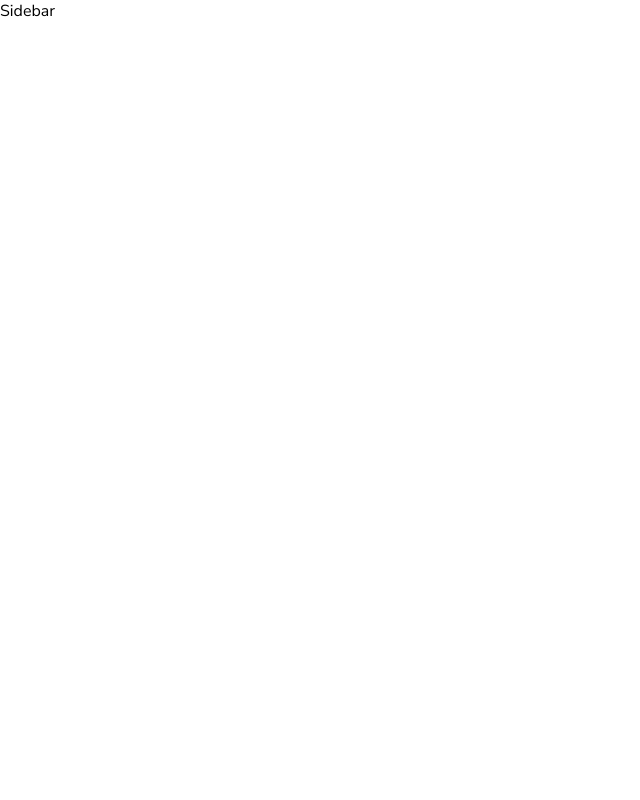
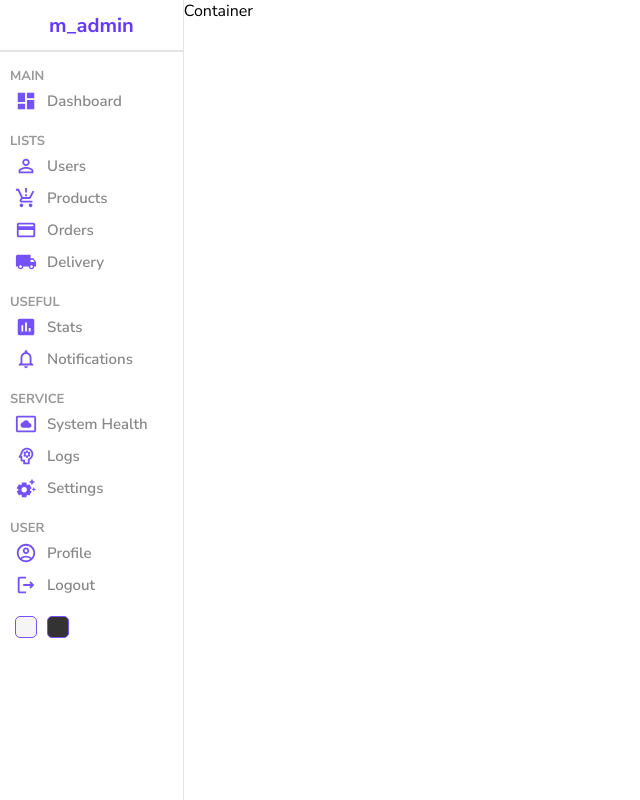
Before and after one commit to kholturaev2001/admin-dashboard, a React (Create React App) app: page / in a window 1280 px wide. Shown: the whole page, without its empty margins (0-640 px from the left). Built offline with nearby package versions, Linux system fonts and the light colour scheme.

Commit message:
finish sidebar

```diff
--- a/package.json
+++ b/package.json
@@ -3,6 +3,10 @@
   "version": "0.1.0",
   "private": true,
   "dependencies": {
+    "@emotion/react": "^11.10.8",
+    "@emotion/styled": "^11.10.8",
+    "@mui/icons-material": "^5.11.16",
+    "@mui/material": "^5.12.2",
     "@testing-library/jest-dom": "^5.16.5",
     "@testing-library/react": "^13.4.0",
     "@testing-library/user-event": "^13.5.0",
--- a/src/components/sidebar/Sidebar.jsx
+++ b/src/components/sidebar/Sidebar.jsx
@@ -1,10 +1,94 @@
 import React from 'react'
 import './sidebar.scss'
+import DashboardIcon from '@mui/icons-material/Dashboard';
+import PersonOutlineOutlinedIcon from '@mui/icons-material/PersonOutlineOutlined';
+import ProductionQuantityLimitsIcon from '@mui/icons-material/ProductionQuantityLimits';
+import CreditCardOutlinedIcon from '@mui/icons-material/CreditCardOutlined';
+import LocalShippingIcon from '@mui/icons-material/LocalShipping';
+import AssessmentIcon from '@mui/icons-material/Assessment';
+import NotificationsNoneIcon from '@mui/icons-material/NotificationsNone';
+import SettingsSystemDaydreamIcon from '@mui/icons-material/SettingsSystemDaydream';
+import PsychologyOutlinedIcon from '@mui/icons-material/PsychologyOutlined';
+import SettingsSuggestIcon from '@mui/icons-material/SettingsSuggest';
+import AccountCircleOutlinedIcon from '@mui/icons-material/AccountCircleOutlined';
+import LogoutOutlinedIcon from '@mui/icons-material/LogoutOutlined';
+
+
+
 
 const Sidebar = () => {
-  return (
-    <div>Sidebar</div>
-  )
+    return (
+        <div className='sidebar'>
+            <div className="top">
+                <span className="logo">m_admin</span>
+            </div>
+            <hr />
+            <div className="center">
+                <ul>
+                    <p className="title">MAIN</p>
+                    <li>
+                        <DashboardIcon className='icon' />
+                        <span>Dashboard</span>
+                    </li>
+                    <p className="title">LISTS</p>
+                    <li>
+
+                        <PersonOutlineOutlinedIcon className='icon' />
+                        <span>Users</span>
+                    </li>
+                    <li>
+                        <ProductionQuantityLimitsIcon className='icon' />
+                        <span>Products</span>
+                    </li>
+                    <li>
+                        <CreditCardOutlinedIcon className='icon' />
+                        <span>Orders</span>
+                    </li>
+                    <li>
+                        <LocalShippingIcon className='icon' />
+                        <span>Delivery</span>
+                    </li>
+                    <p className="title">USEFUL</p>
+
+                    <li>
+                        <AssessmentIcon className='icon' />
+                        <span>Stats</span>
+                    </li>
+                    <li>
+                        <NotificationsNoneIcon className='icon' />
+                        <span>Notifications</span>
+                    </li>
+                    <p className="title">SERVICE</p>
+                    <li>
+                        <SettingsSystemDaydreamIcon className='icon' />
+                        <span>System Health</span>
+                    </li>
+                    <li>
+                        <PsychologyOutlinedIcon className='icon' />
+                        <span>Logs</span>
+                    </li>
+                    <li>
+                        <SettingsSuggestIcon className='icon' />
+                        <span>Settings</span>
+                    </li>
+                    <p className="title">USER</p>
+                    <li>
+                        <AccountCircleOutlinedIcon className='icon' />
+                        <span>Profile</span>
+                    </li>
+                    <li>
+                        <LogoutOutlinedIcon className='icon' />
+                        <span>Logout</span>
+                    </li>
+                </ul>
+            </div>
+            <div className="bottom">
+                <div className="colorOption"></div>
+                <div className="colorOption"></div>
+            </div>
+
+        </div>
+    )
 }
 
 export default Sidebar
--- a/src/components/sidebar/sidebar.scss
+++ b/src/components/sidebar/sidebar.scss
@@ -0,0 +1,87 @@
+.sidebar {
+    flex: 1;
+    border-right: 0.5px solid rgb(230, 227, 227);
+    min-height: 100vh;
+    background-color: white;
+
+    .top {
+        height: 50px;
+        display: flex;
+        justify-content: center;
+        align-items: center;
+
+        .logo {
+            font-size: 20px;
+            font-weight: bold;
+            color: #6439ff
+        }
+    }
+
+    hr {
+        height: 0;
+        border: 0.5px solid rgb(230, 227, 227);
+    }
+
+    .center {
+        padding-left: 10px;
+
+        ul {
+            list-style: none;
+            margin: 0;
+            padding: 0;
+
+            .title {
+                font-size: 13px;
+                font-weight: bold;
+                color: #999;
+                margin-top: 15px;
+            }
+
+            li {
+                display: flex;
+                align-items: center;
+                padding: 5px;
+                font-size: 18px;
+                cursor: pointer;
+
+                &:hover {
+                    background: #ece8ff
+                }
+
+                .icon {
+                    font-size: 22px;
+                    color: #7451f8;
+                }
+
+                span {
+                    font-size: 15px;
+                    font-weight: 600;
+                    color: #888;
+                    margin-left: 10px;
+                }
+            }
+        }
+    }
+
+    .bottom {
+        display: flex;
+        align-items: center;
+        margin: 10px;
+
+        .colorOption {
+            width: 20px;
+            height: 20px;
+            border-radius: 5px;
+            border: 1px solid #7451f8;
+            cursor: pointer;
+            margin: 5px;
+
+            &:nth-child(1) {
+                background-color: whitesmoke;
+            }
+            &:nth-child(2) {
+                background-color: #333;
+            }
+        }
+    }
+}
--- a/src/pages/home/Home.jsx
+++ b/src/pages/home/Home.jsx
@@ -5,6 +5,7 @@
   return (
     <div className='home'>
       <Sidebar />
+      <div className="homeContainer">Container</div>
 
     </div>
   )
--- a/src/pages/home/home.scss
+++ b/src/pages/home/home.scss
@@ -1,2 +1,7 @@
 .home {
+    display: flex;
+
+    .homeContainer {
+        flex: 6;
+    }
 }
```
Also changed, not shown: 1 other file (tests, documents, lock files or other folders).
